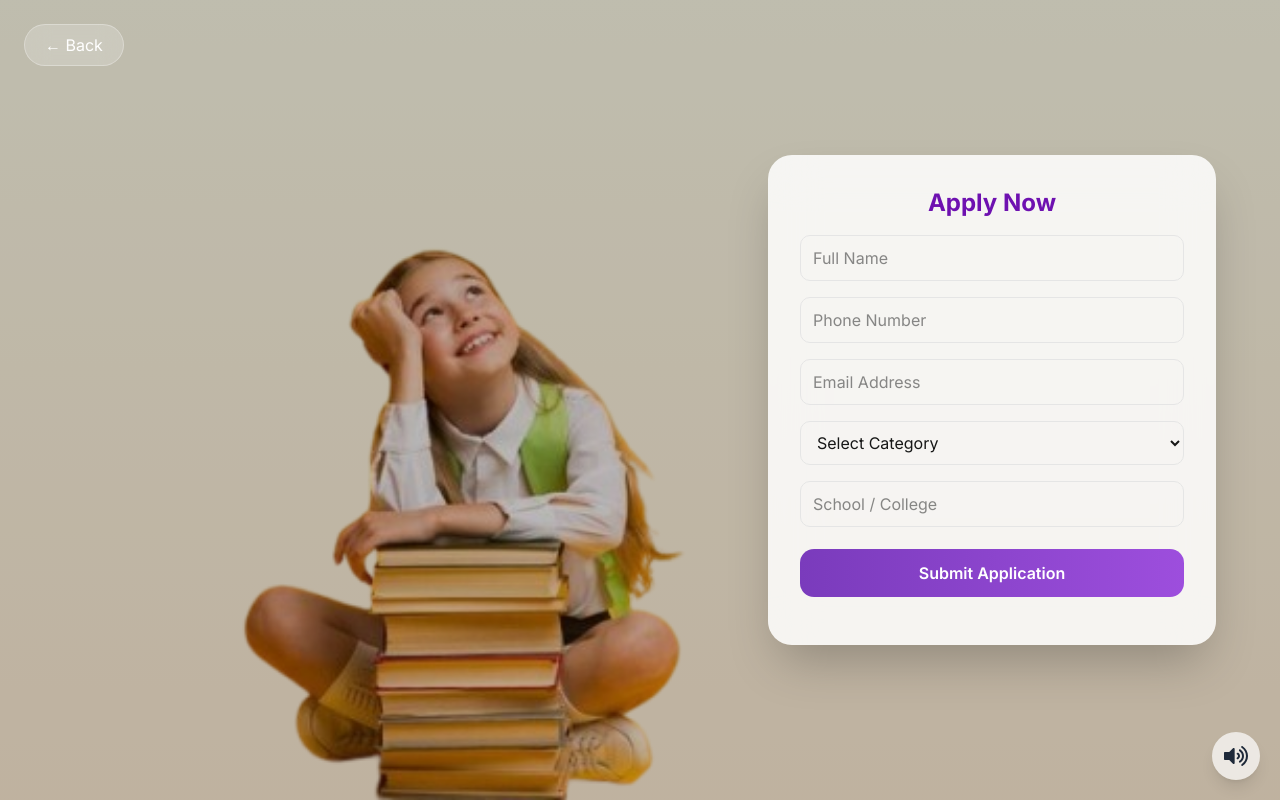
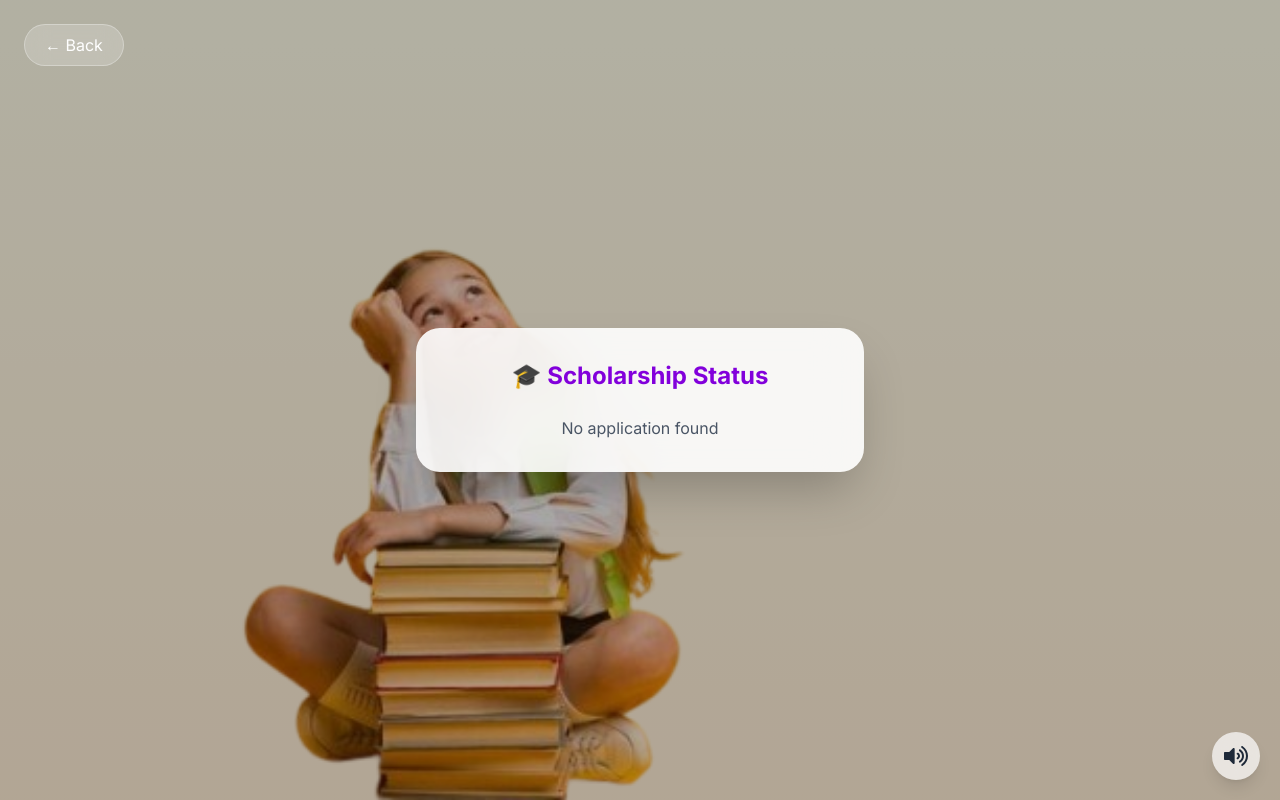
Before and after one commit to PathakAnshika/ShivTempleWebsite, a Next.js app: page /scholarship/apply in a window 1280 px wide. Built offline with nearby package versions, Linux system fonts and the light colour scheme.

Commit message:
Upgrade Next.js to fix security vulnerability

```diff
--- a/app/scholarship/apply/page.jsx
+++ b/app/scholarship/apply/page.jsx
@@ -1,17 +1,50 @@
 "use client";
 import { useRouter } from "next/navigation";
+import { useEffect, useState } from "react";
 
-import { useEffect } from "react";
-import ScholarshipForm from "../../components/ScholarshipForm";
+export default function ScholarshipStatusPage() {
+  const router = useRouter();
+  const [data, setData] = useState(null);
 
+  useEffect(() => {
+    fetchData();
+  }, []);
 
-export default function ApplyPage() {
-  const router = useRouter();
+  const fetchData = async () => {
+    try {
+      const stored = localStorage.getItem("user");
+      const user = JSON.parse(stored);
+
+      const res = await fetch("/api/scholarship/my", {
+        method: "POST",
+        headers: {
+          "Content-Type": "application/json",
+        },
+        body: JSON.stringify({ user_id: user.id }),
+      });
+
+      const json = await res.json();
+
+      if (json.success) {
+        setData(json.data);
+      }
+
+    } catch (err) {
+      console.error(err);
+    }
+  };
+
+  const statusColor = {
+    pending: "bg-yellow-100 text-yellow-700",
+    approved: "bg-green-100 text-green-700",
+    rejected: "bg-red-100 text-red-700",
+    paid: "bg-purple-100 text-purple-700",
+  };
 
   return (
     <section className="relative h-screen w-full overflow-hidden">
 
- {/* BACK BUTTON */}
+      {/* BACK BUTTON */}
       <button
         onClick={() => router.back()}
         className="absolute top-6 left-6 z-20
@@ -22,33 +55,67 @@ export default function ApplyPage() {
       >
         ← Back
       </button>
-      {/* BACKGROUND IMAGE */}
+
+      {/* BACKGROUND */}
       <img
-        src="\images\student2-removebg-preview.png"
-        alt="Scholarship"
+        src="/images/student2-removebg-preview.png"
         className="absolute inset-0 w-full h-full object-cover object-bottom"
       />
 
-      {/* dark overlay for readability */}
-      <div className="absolute inset-0 bg-black/25"></div>
+      <div className="absolute inset-0 bg-black/30"></div>
 
-      {/* FORM POSITION */}
-      <div className="relative z-10 flex justify-end items-center h-full px-6 md:px-16">
+      {/* CONTENT */}
+      <div className="relative z-10 flex items-center justify-center h-full px-6">
 
-        {/* FORM CARD */}
-        <div className="
-          w-full max-w-md
-          backdrop-blur-xl
-          bg-white/85
-          rounded-3xl
-          shadow-2xl
-          p-6 md:p-8
-        ">
-          <ScholarshipForm />
+        <div className="w-full max-w-md backdrop-blur-xl bg-white/90 rounded-3xl shadow-2xl p-8 text-center space-y-6">
+
+          <h2 className="text-2xl font-bold text-purple-700">
+            🎓 Scholarship Status
+          </h2>
+
+          {!data ? (
+            <p className="text-gray-600">No application found</p>
+          ) : (
+            <>
+              {/* STATUS */}
+              <div>
+                <p className="text-gray-500">Status</p>
+                <span
+                  className={`px-4 py-2 rounded-full text-sm font-semibold ${statusColor[data.status]}`}
+                >
+                  {data.status}
+                </span>
+              </div>
+
+              {/* AMOUNT */}
+              <div>
+                <p className="text-gray-500">Amount</p>
+                <p className="text-xl font-bold text-purple-700">
+                  {data.amount ? `₹${data.amount}` : "-"}
+                </p>
+              </div>
+
+              {/* DATE */}
+              <div>
+                <p className="text-gray-500">Applied On</p>
+                <p className="text-gray-700">
+                  {new Date(data.created_at).toLocaleDateString()}
+                </p>
+              </div>
+
+              {/* MESSAGE */}
+              <div className="text-sm text-gray-600">
+                {data.status === "pending" && "⏳ Your application is under review"}
+                {data.status === "approved" && "🎉 Your scholarship is approved"}
+                {data.status === "rejected" && "❌ Application rejected"}
+                {data.status === "paid" && "💰 Amount transferred successfully"}
+              </div>
+            </>
+          )}
+
         </div>
 
       </div>
-
     </section>
   );
 }
```
Also changed, not shown: app/api/admin/scholarship/update/route.js (added).
